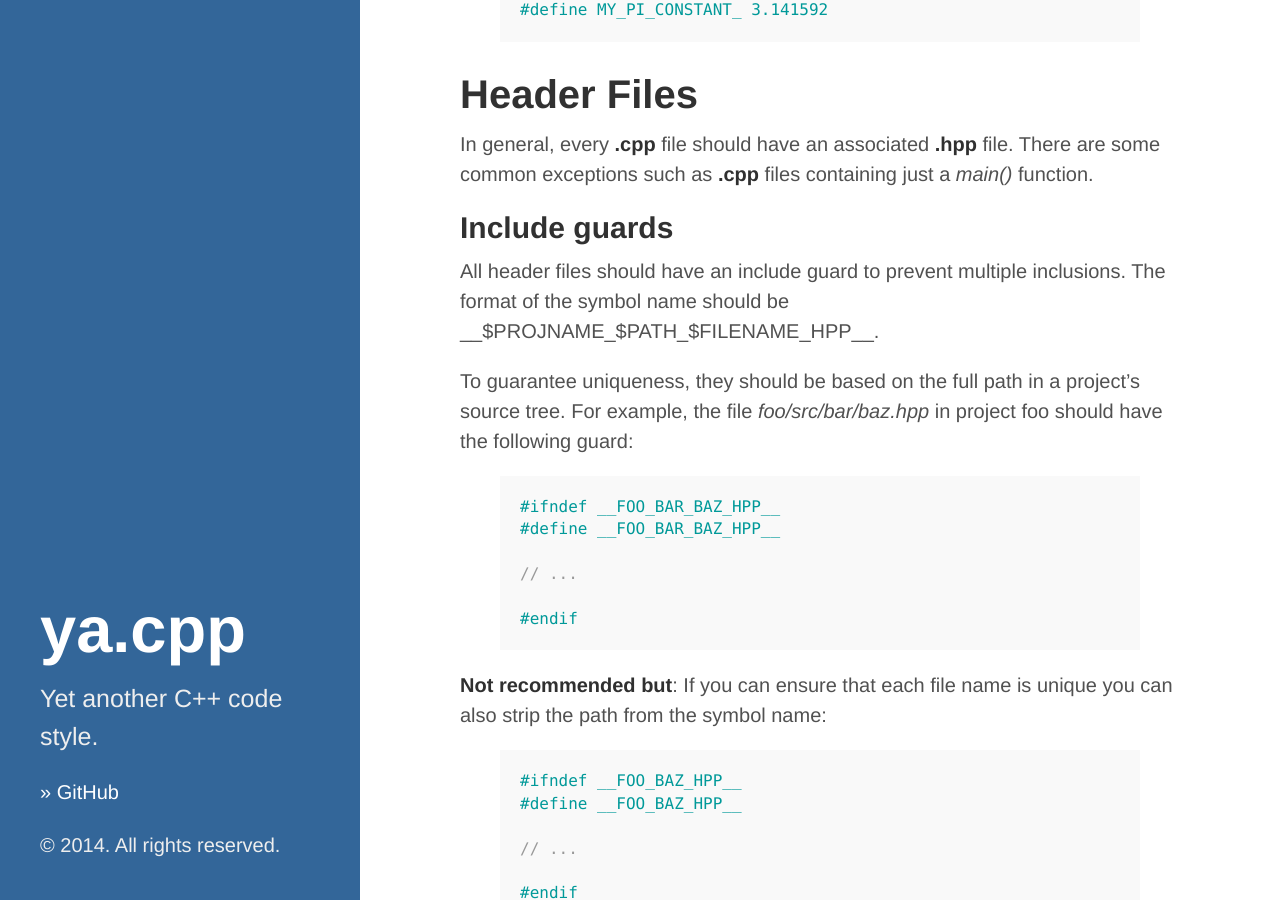
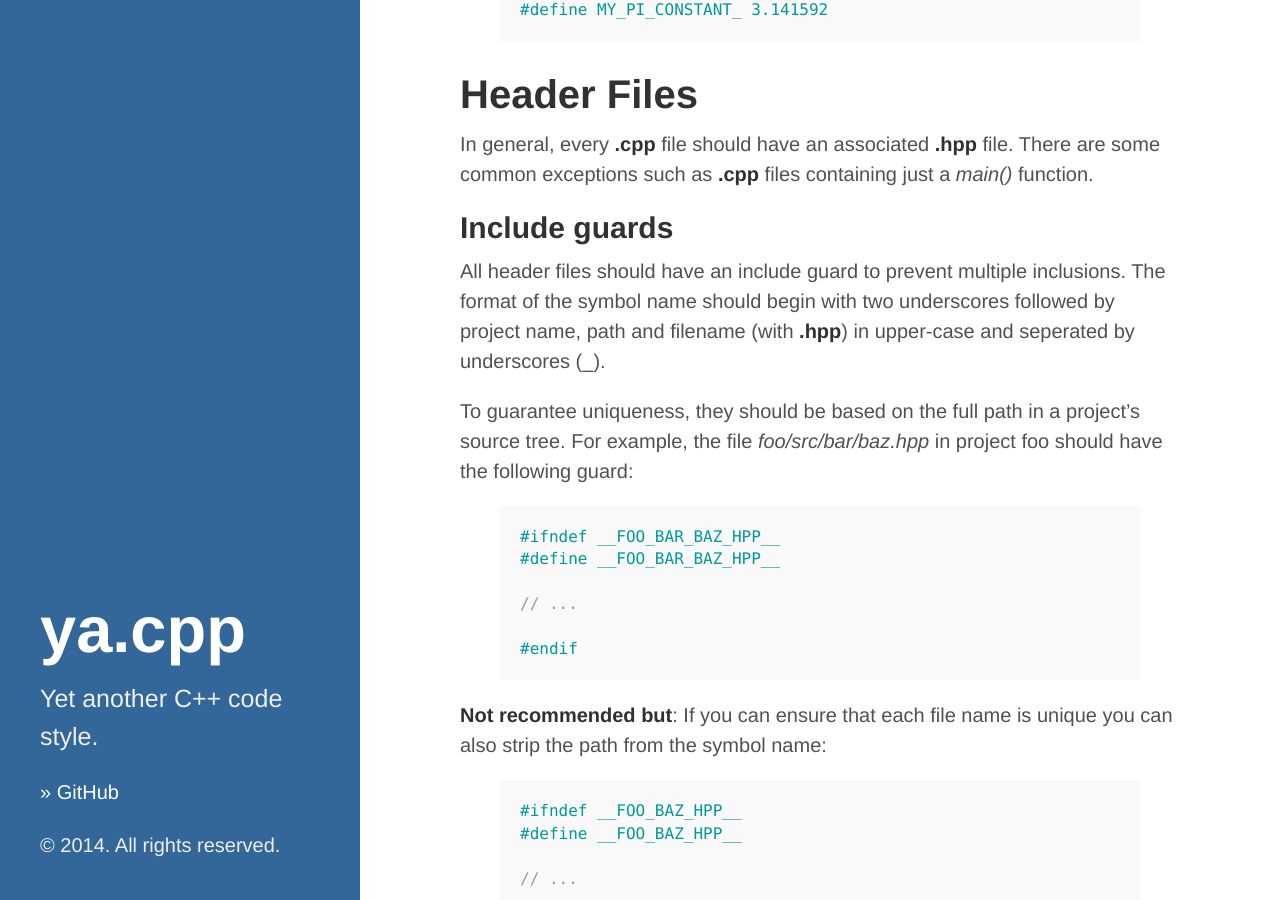
Before and after one commit to atomicptr/ya.cpp, a Jekyll site: the page built from index.html, in a window 1280 px wide and 900 px high, scrolled down 6111 px. Built offline with Jekyll 4.4.1, drawn with Linux system fonts in a browser that asks for light colours; Markdown is read by kramdown in place of the engine named in the settings.

Commit message:
remove redundant example

```diff
--- a/_includes/yacpp/header-files.md
+++ b/_includes/yacpp/header-files.md
@@ -4,7 +4,7 @@ In general, every **.cpp** file should have an associated **.hpp** file. There a
 
 ## Include guards
 
-All header files should have an include guard to prevent multiple inclusions. The format of the symbol name should be \_\_$PROJNAME\_$PATH\_$FILENAME\_HPP\_\_.
+All header files should have an include guard to prevent multiple inclusions. The format of the symbol name should begin with two underscores followed by project name, path and filename (with **.hpp**) in upper-case and seperated by underscores (\_).
 
 To guarantee uniqueness, they should be based on the full path in a project's source tree. For example, the file _foo/src/bar/baz.hpp_ in project foo should have the following guard:
 
```
